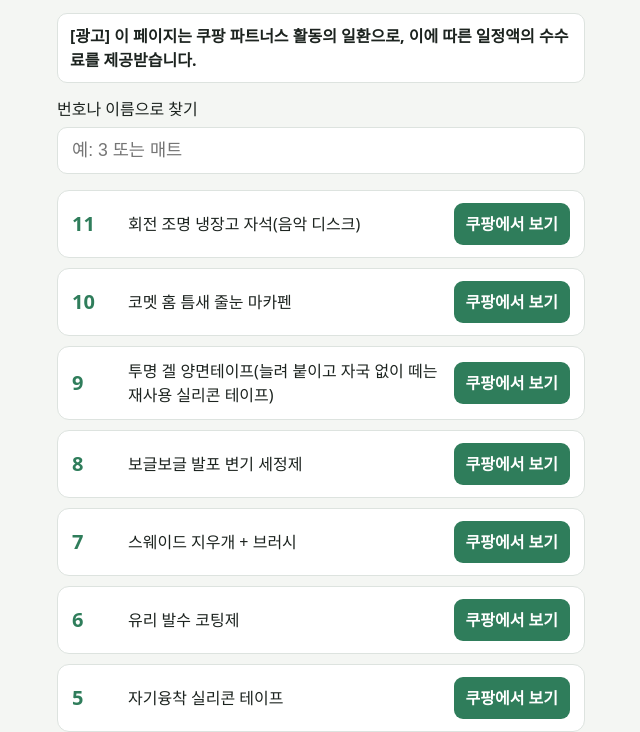
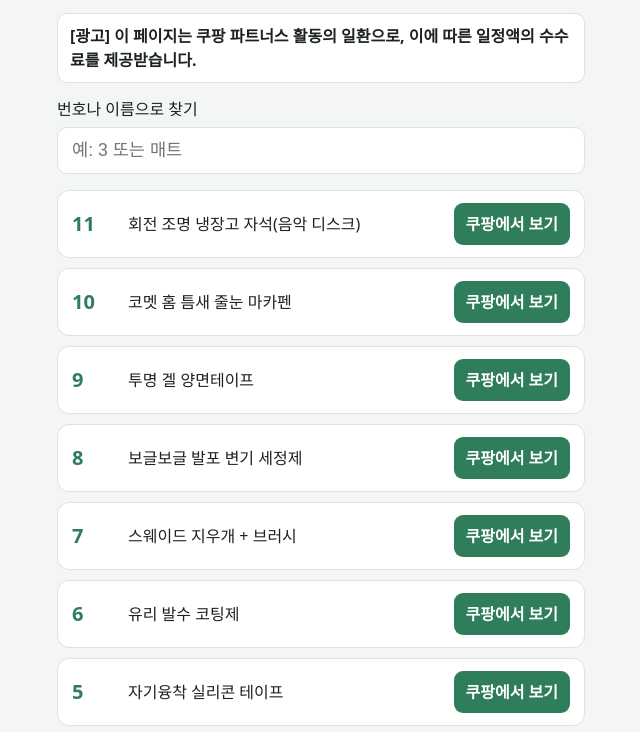
Before and after one commit to Jx-CLI/tempal-links, a plain HTML site: page index.html in a window 1280 px wide. Shown: the part 91-823 px from the top of the page, without its empty margins (319-959 px from the left). Drawn offline with Linux system fonts and the light colour scheme.

Commit message:
상품 모음 갱신 2026-11-26

```diff
--- a/index.html
+++ b/index.html
@@ -28,7 +28,7 @@ footer{color:var(--muted);font-size:.82rem;margin-top:24px;display:grid;gap:4px}
   <ul id="list">
     <li data-n="11" data-t="회전 조명 냉장고 자석(음악 디스크)"><span class="n">11</span><span class="t">회전 조명 냉장고 자석(음악 디스크)</span><a href="https://link.coupang.com/a/iZmDLEW3i0" target="_blank" rel="sponsored nofollow noopener">쿠팡에서 보기</a></li>
     <li data-n="10" data-t="코멧 홈 틈새 줄눈 마카펜"><span class="n">10</span><span class="t">코멧 홈 틈새 줄눈 마카펜</span><a href="https://link.coupang.com/a/iZmTXEMqCO" target="_blank" rel="sponsored nofollow noopener">쿠팡에서 보기</a></li>
-    <li data-n="9" data-t="투명 겔 양면테이프(늘려 붙이고 자국 없이 떼는 재사용 실리콘 테이프)"><span class="n">9</span><span class="t">투명 겔 양면테이프(늘려 붙이고 자국 없이 떼는 재사용 실리콘 테이프)</span><a href="https://link.coupang.com/a/iZmSp7zrJ6" target="_blank" rel="sponsored nofollow noopener">쿠팡에서 보기</a></li>
+    <li data-n="9" data-t="투명 겔 양면테이프"><span class="n">9</span><span class="t">투명 겔 양면테이프</span><a href="https://link.coupang.com/a/iZmSp7zrJ6" target="_blank" rel="sponsored nofollow noopener">쿠팡에서 보기</a></li>
     <li data-n="8" data-t="보글보글 발포 변기 세정제"><span class="n">8</span><span class="t">보글보글 발포 변기 세정제</span><a href="https://link.coupang.com/a/iYQzhG1PR6" target="_blank" rel="sponsored nofollow noopener">쿠팡에서 보기</a></li>
     <li data-n="7" data-t="스웨이드 지우개 + 브러시"><span class="n">7</span><span class="t">스웨이드 지우개 + 브러시</span><a href="https://link.coupang.com/a/iYQwQKxWou" target="_blank" rel="sponsored nofollow noopener">쿠팡에서 보기</a></li>
     <li data-n="6" data-t="유리 발수 코팅제"><span class="n">6</span><span class="t">유리 발수 코팅제</span><a href="https://link.coupang.com/a/iXTs9xV1pY" target="_blank" rel="sponsored nofollow noopener">쿠팡에서 보기</a></li>
```
